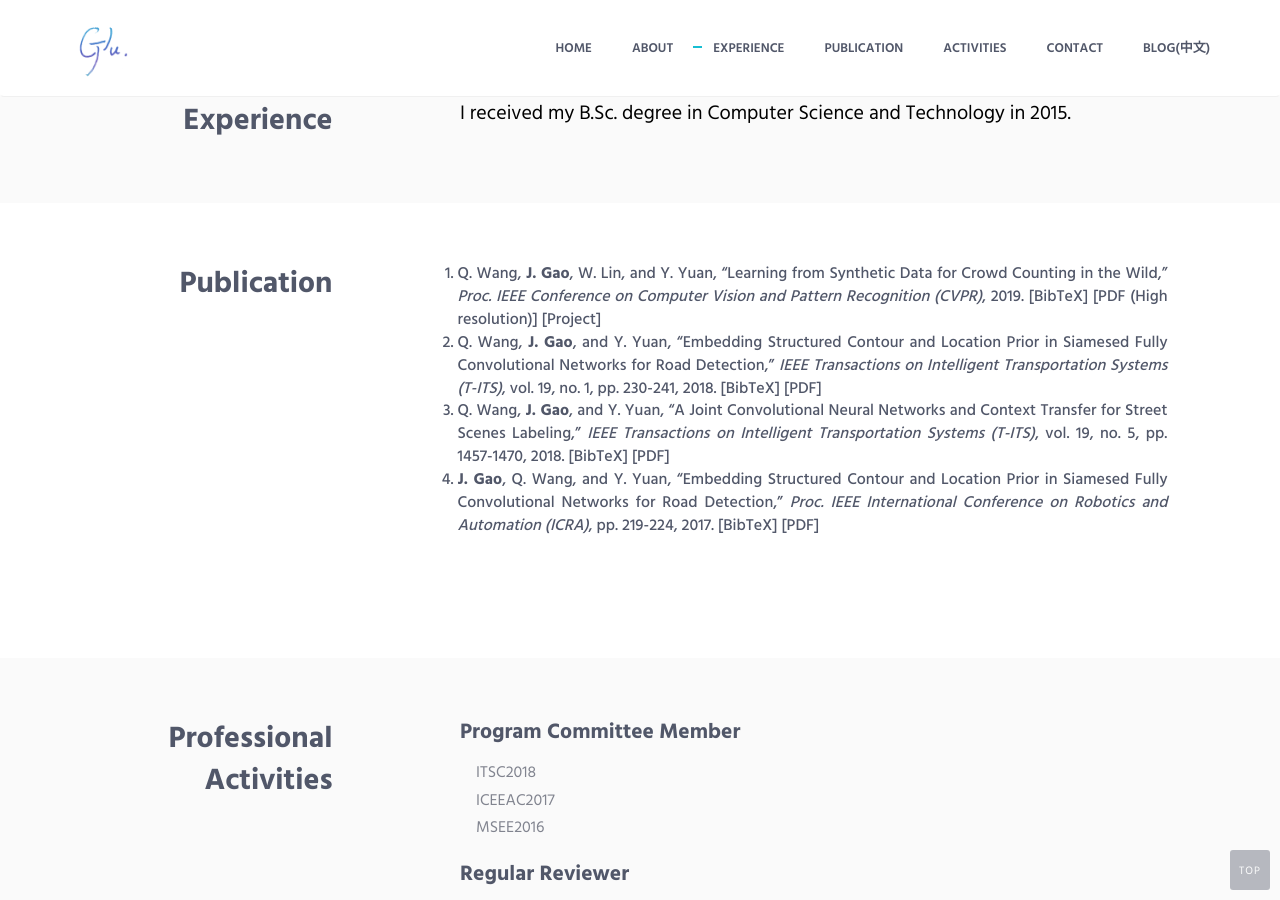
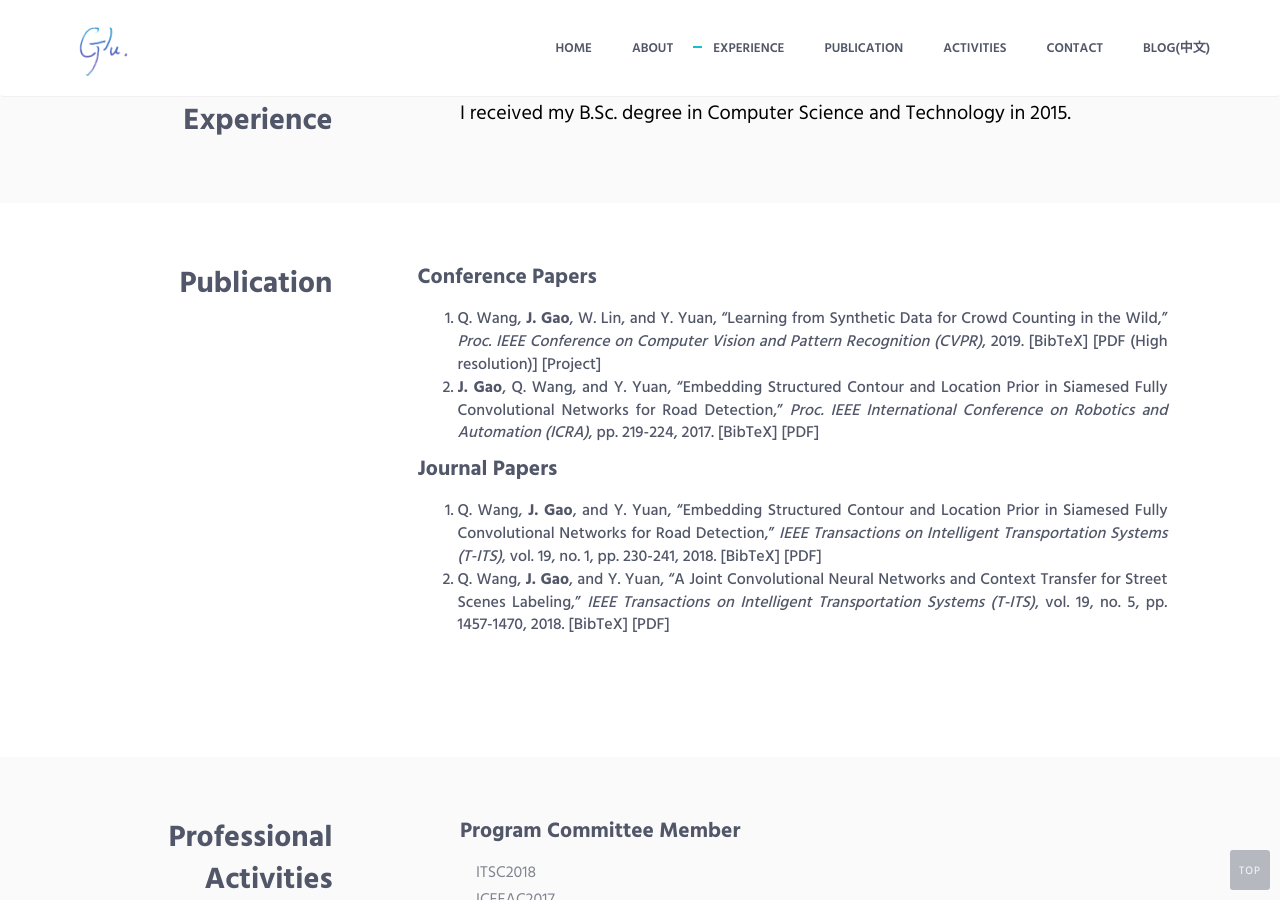
Before and after one commit to gjy3035/gjy3035.github.io, a Jekyll site: the page index.html, which Jekyll copies as it is, in a window 1280 px wide and 900 px high, scrolled down 1229 px. Built offline with Jekyll 4.4.1, drawn with Linux system fonts in a browser that asks for light colours.

Commit message:
Update index.html

```diff
--- a/index.html
+++ b/index.html
@@ -154,13 +154,13 @@
                         <div class="progress-box">
                             <h5>Matlab <span class="color-heading pull-right">80%</span></h5>
                             <div class="progress">
-                                <div class="progress-bar bg-color-base" role="progressbar" data-width="90"></div>
+                                <div class="progress-bar bg-color-base" role="progressbar" data-width="80"></div>
                             </div>
                         </div>
                         <div class="progress-box">
                             <h5>Python <span class="color-heading pull-right">95%</span></h5>
                             <div class="progress">
-                                <div class="progress-bar bg-color-base" role="progressbar" data-width="80"></div>
+                                <div class="progress-bar bg-color-base" role="progressbar" data-width="95"></div>
                             </div>
                         </div>
                         <div class="progress-box">
@@ -217,9 +217,8 @@
 
                     <div class="col-sm-8 col-sm-offset-05">
                         <div class="margin-b-60">
+			<h2 style="text-align:left; font-size: 16pt;">Conference Papers</h2>
 			<ol>
-
-
 			<li style="text-align:justify;">Q. Wang, <b>J. Gao</b>, W. Lin, and Y. Yuan, “Learning from Synthetic Data for Crowd Counting in the Wild,” <i>Proc. IEEE Conference on Computer Vision and Pattern Recognition (CVPR)</i>, 2019.
                             <a href="javascript:toggleBibtex('gao2019conf_learning')">[BibTeX]</a>
 			    <a href='pdf/CC_Wild_0308_cvpr2019.pdf'>[PDF (High resolution)]</a>
@@ -232,7 +231,24 @@
   year={2019}
 }</pre>
 			</div>
-
+                            </li>
+                            <li style="text-align:justify;"><b>J. Gao</b>, Q. Wang, and Y. Yuan, “Embedding Structured Contour and Location Prior in Siamesed Fully Convolutional Networks for Road Detection,” <i>Proc. IEEE International Conference on Robotics and Automation (ICRA)</i>, pp. 219-224, 2017.
+                            <a href="javascript:toggleBibtex('gao2017conf_embedding')">[BibTeX]</a>
+                            <a href='pdf/road_detection_icra2017.pdf'>[PDF]</a>
+			<div id="bib_gao2017conf_embedding" class="bibtex noshow">
+								    <pre>@inproceedings{gao2017conf_embedding,
+title={Embedding structured contour and location prior in siamesed fully convolutional networks for road detection},
+author={Gao, Junyu and Wang, Qi and Yuan, Yuan},
+booktitle={Robotics and Automation (ICRA), 2017 IEEE International Conference on},
+pages={219--224},
+year={2017},
+organization={IEEE}
+}</pre>
+			</div>
+                        </li>
+			</ol>
+			<h2 style="text-align:left; font-size: 16pt;">Journal Papers</h2>
+			<ol>
 			<li style="text-align:justify;">Q. Wang, <b>J. Gao</b>, and Y. Yuan, “Embedding Structured Contour and Location Prior in Siamesed Fully Convolutional Networks for Road Detection,” <i>IEEE Transactions on Intelligent Transportation Systems (T-ITS)</i>,  vol. 19, no. 1, pp. 230-241, 2018.
                             <a href="javascript:toggleBibtex('gao2018journal_embedding')">[BibTeX]</a>
 			    <a href='pdf/road_detection_its2017.pdf'>[PDF]</a>
@@ -262,21 +278,7 @@ number={5},
 pages={1457-1470}
 }</pre>
 			</div>
-                            </li>
-                            <li style="text-align:justify;"><b>J. Gao</b>, Q. Wang, and Y. Yuan, “Embedding Structured Contour and Location Prior in Siamesed Fully Convolutional Networks for Road Detection,” <i>Proc. IEEE International Conference on Robotics and Automation (ICRA)</i>, pp. 219-224, 2017.
-                            <a href="javascript:toggleBibtex('gao2017conf_embedding')">[BibTeX]</a>
-                            <a href='pdf/road_detection_icra2017.pdf'>[PDF]</a>
-			<div id="bib_gao2017conf_embedding" class="bibtex noshow">
-								    <pre>@inproceedings{gao2017conf_embedding,
-title={Embedding structured contour and location prior in siamesed fully convolutional networks for road detection},
-author={Gao, Junyu and Wang, Qi and Yuan, Yuan},
-booktitle={Robotics and Automation (ICRA), 2017 IEEE International Conference on},
-pages={219--224},
-year={2017},
-organization={IEEE}
-}</pre>
-			</div>
-                            </li>
+
                             </ol>
 
                         </div>
```
Lines whose indentation alone changed are shown as unchanged.
